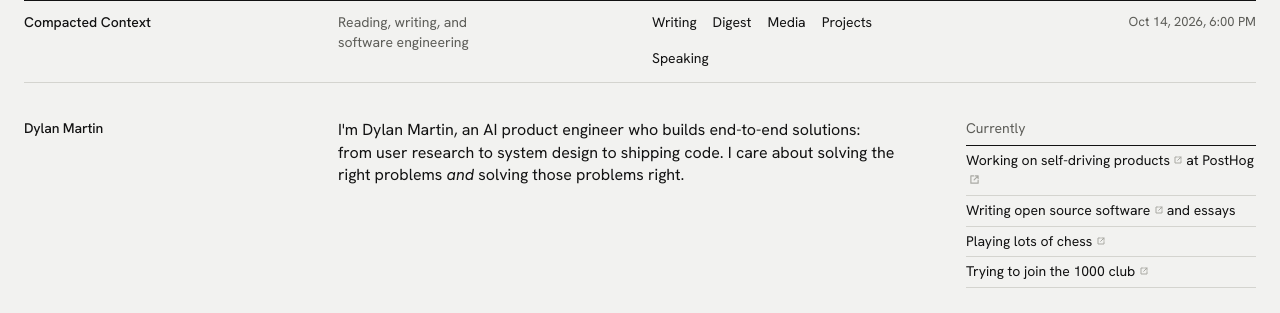
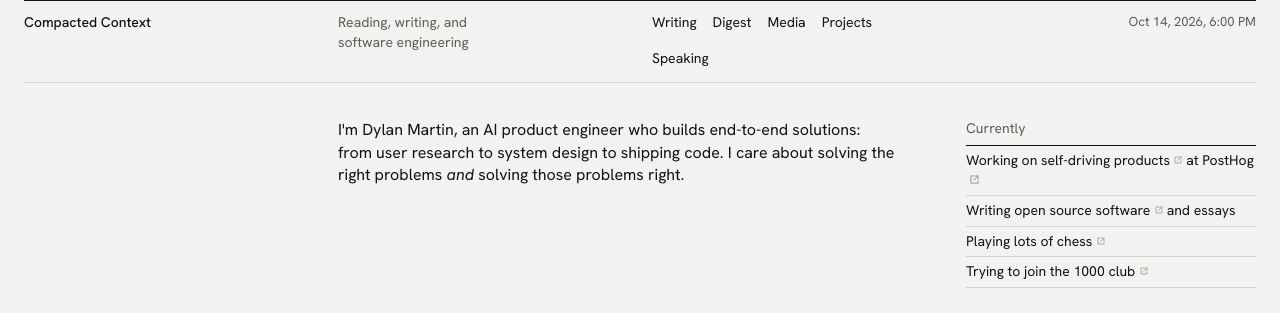
Before and after one commit to dmarticus/dmarticus.github.io, a Jekyll site: the page built from index.html, in a window 1280 px wide and 900 px high. Shown: the top 313 px of the window. Built offline with Jekyll 4.4.1, drawn with Linux system fonts in a browser that asks for light colours.

Commit message:
Drop the intro row label; the paragraph already introduces the author
Co-Authored-By: Claude Fable 5.1 <noreply@anthropic.com>

```diff
--- a/index.html
+++ b/index.html
@@ -4,7 +4,6 @@ title: Home
 ---
 
 <section class="row row-open g">
-    <div class="row-label"><h2>Dylan Martin</h2></div>
     <p class="intro">
         I'm Dylan Martin, an AI product engineer who builds end-to-end
         solutions: from user research to system design to shipping code. I care
```
